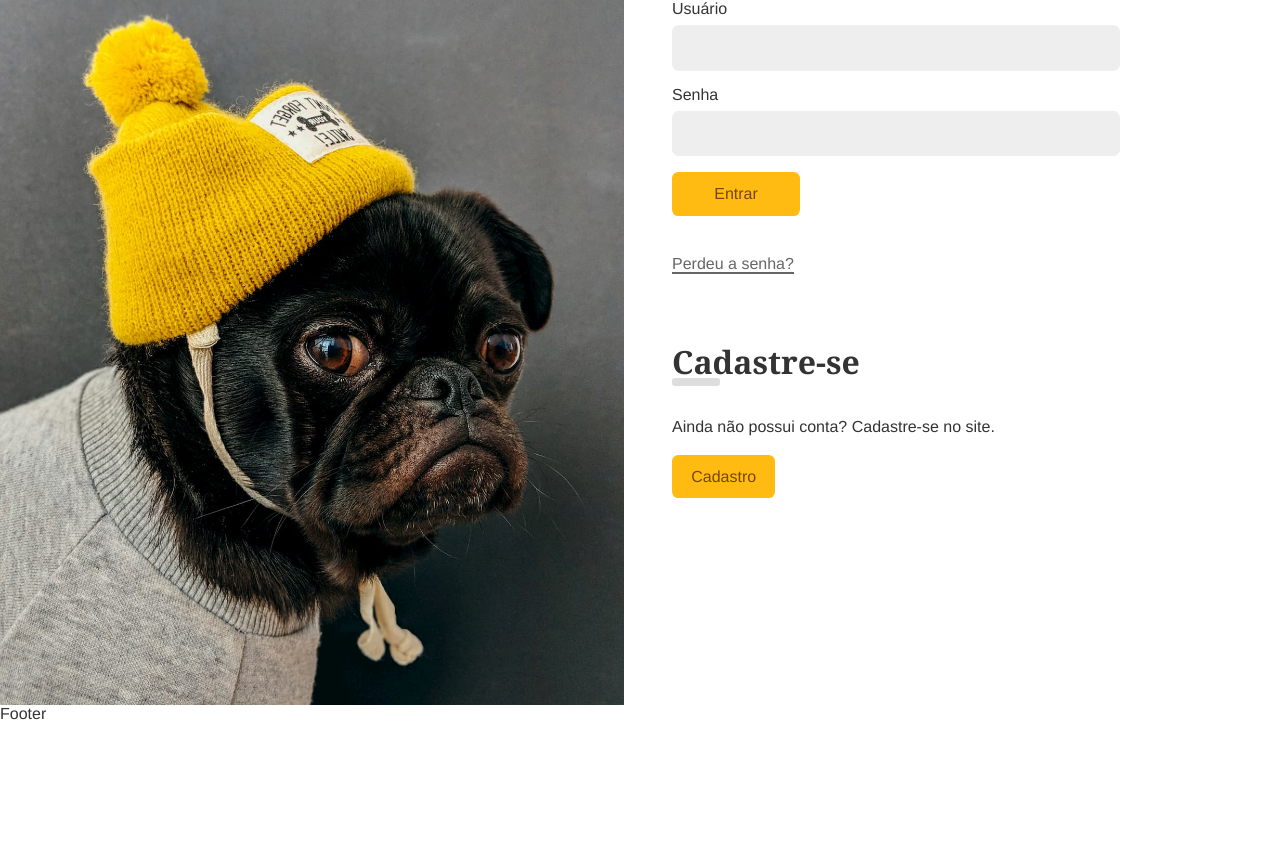
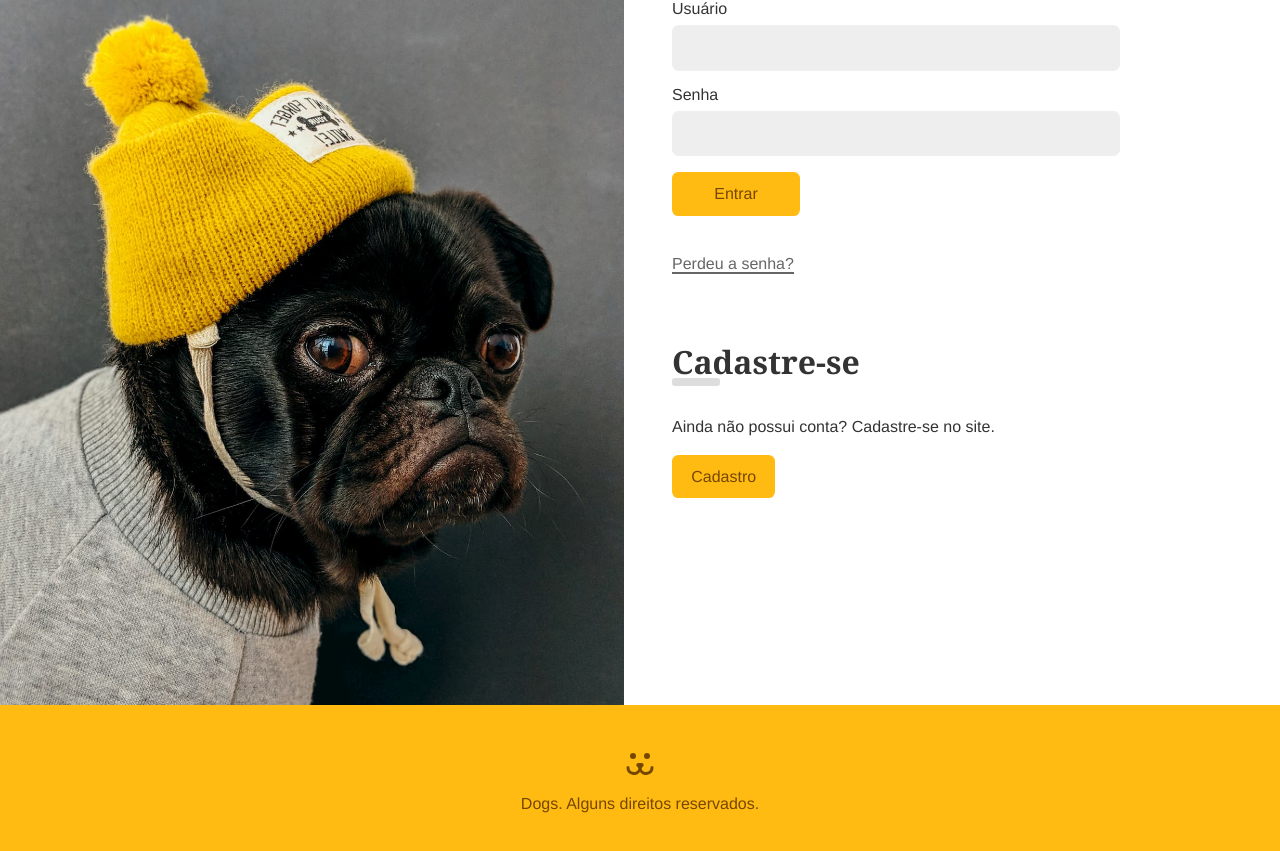
Before and after one commit to VictorDolzan/dogs-final-project, a React (Vite) app: page /login in a window 1280 px wide. Shown: the part 159-1010 px from the top of the page. Before the commit the page ends 882 px from the top, so only its background shows below. Built offline with nearby package versions, Linux system fonts and the light colour scheme.

Commit message:
Implementation of Footer.jsx with it's respective css style

```diff
--- a/src/App.css
+++ b/src/App.css
@@ -82,3 +82,13 @@
         transform: initial;
     }
 }
+
+.App {
+    display: flex;
+    flex-direction: column;
+    min-height: calc(100vh + 10rem);
+}
+
+.AppBody {
+    flex: 1;
+}
--- a/src/App.jsx
+++ b/src/App.jsx
@@ -16,18 +16,20 @@
 
     return (
         <>
-            <div>
+            <div className="App">
                 <BrowserRouter>
                     <UserStorage>
                         <Header/>
-                        <Routes>
-                            <Route path="/" element={<Home/>}/>
-                            <Route path="/login/*" element={<Login/>}/>
-                            <Route path="/conta/*" element={<ProtectedRoute><User/></ProtectedRoute>}/>
-                            <Route path="photo/:id" element={<Photo />} />
-                            <Route path="perfil/:user" element={<UserProfile />} />
-                            <Route path="*" element={<NotFound />} />
-                        </Routes>
+                        <main className="AppBody">
+                            <Routes>
+                                <Route path="/" element={<Home/>}/>
+                                <Route path="/login/*" element={<Login/>}/>
+                                <Route path="/conta/*" element={<ProtectedRoute><User/></ProtectedRoute>}/>
+                                <Route path="photo/:id" element={<Photo/>}/>
+                                <Route path="perfil/:user" element={<UserProfile/>}/>
+                                <Route path="*" element={<NotFound/>}/>
+                            </Routes>
+                        </main>
                         <Footer/>
                     </UserStorage>
                 </BrowserRouter>
--- a/src/Components/Footer/Footer.jsx
+++ b/src/Components/Footer/Footer.jsx
@@ -1,11 +1,13 @@
 import React from 'react';
 import styles from './Footer.module.css'
+import DogsFooter from '../../Assets/dogs-footer.svg?react';
 
 const Footer = () => {
     return (
-        <div>
-            Footer
-        </div>
+        <footer className={styles.footer}>
+            <DogsFooter/>
+            <p>Dogs. Alguns direitos reservados.</p>
+        </footer>
     );
 };
 
--- a/src/Components/Footer/Footer.module.css
+++ b/src/Components/Footer/Footer.module.css
@@ -0,0 +1,11 @@
+.footer {
+    background: #fb1;
+    padding: 3rem 1rem 0 1rem;
+    height: 10rem;
+    text-align: center;
+    color: #764701;
+}
+
+.footer p {
+    margin-top: 1rem;
+}
```
